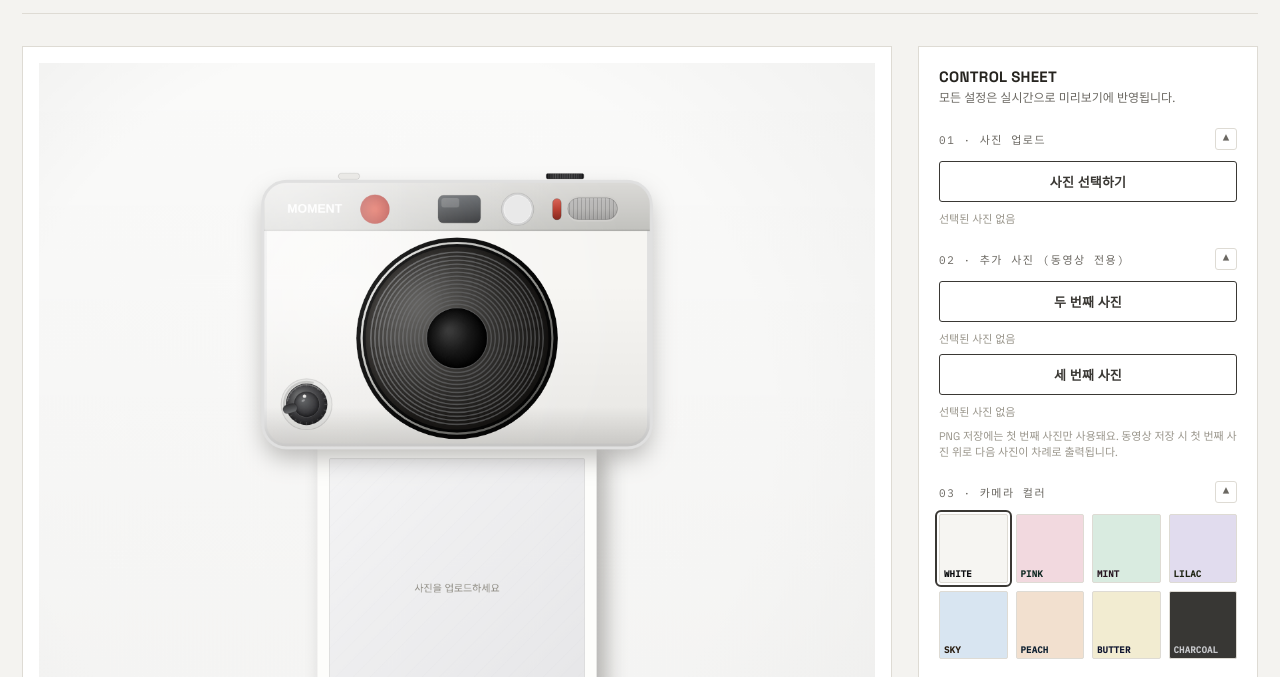
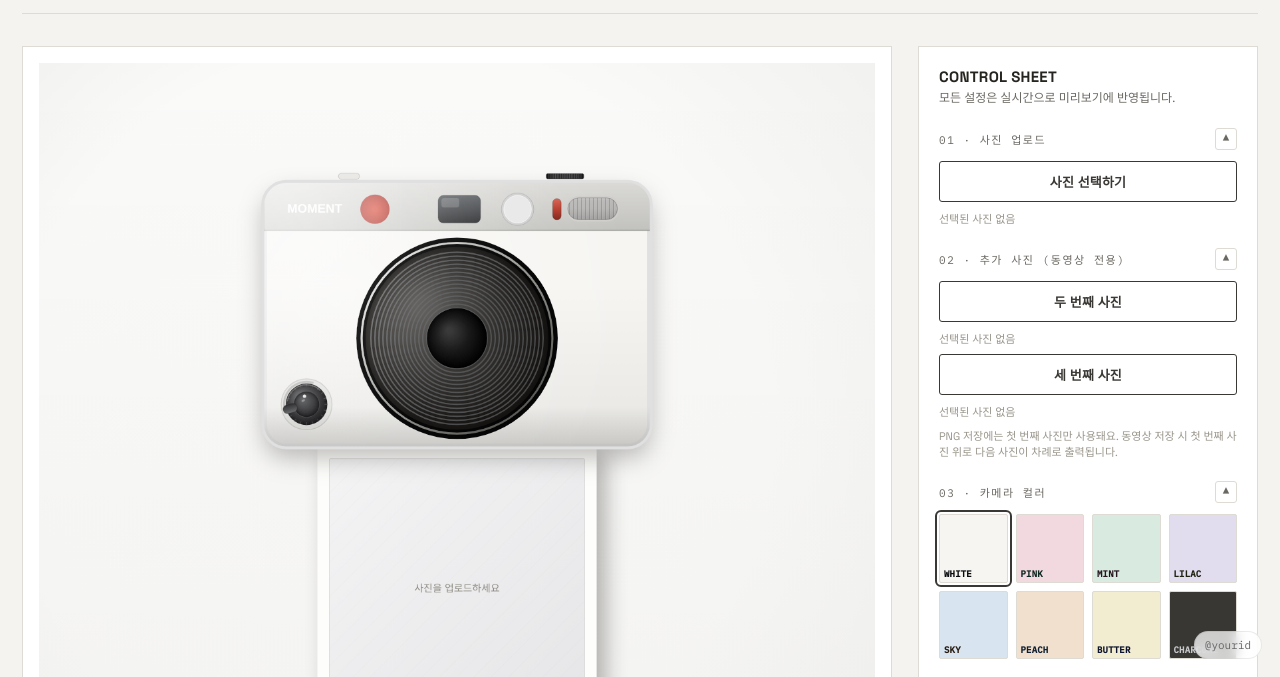
Before and after one commit to evebel0ved/polar, a plain HTML site: page index.html in a window 1280 px wide. Shown: the part 123-800 px from the top of the page. Drawn offline with Linux system fonts and the light colour scheme; a web font is replaced by a local one.

Commit message:
Update index.html

```diff
--- a/index.html
+++ b/index.html
@@ -310,6 +310,26 @@ label.check input{accent-color:var(--accent);}
   gap:8px;
 }
 
+  .watermark{
+  position:fixed;
+  right:18px;
+  bottom:18px;
+  padding:6px 10px;
+
+  background:rgba(255,255,255,0.75);
+  backdrop-filter:blur(6px);
+
+  border:1px solid rgba(0,0,0,.08);
+  border-radius:999px;
+
+  font-family:'IBM Plex Mono', monospace;
+  font-size:11px;
+  color:#666;
+
+  z-index:9999;
+  pointer-events:none;
+}
+
 @media (max-width:980px){
   .app{grid-template-columns:1fr;}
 }
@@ -453,6 +473,10 @@ label.check input{accent-color:var(--accent);}
   </aside>
 </div>
 
+<div class="watermark">
+  @yourid
+</div>
+
 <script>
 // summary(헤더) 전체가 아니라 화살표(.chevron)를 눌렀을 때만 접고 펼치도록 함.
 // <summary> 클릭의 기본 토글 동작을 막고, 화살표 클릭 시에만 details.open을 반전시킴.
```
